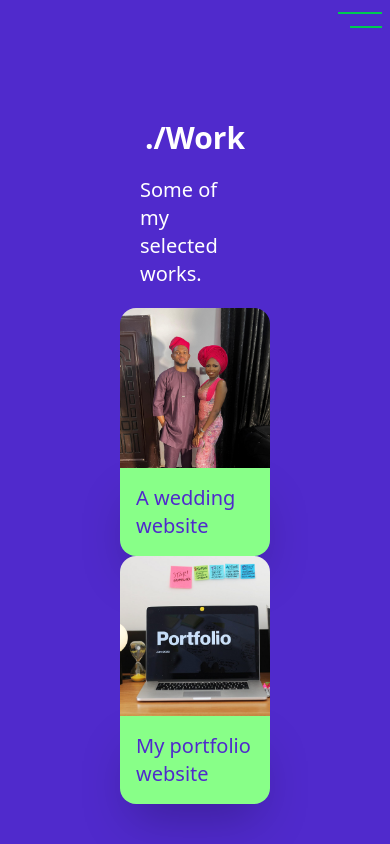
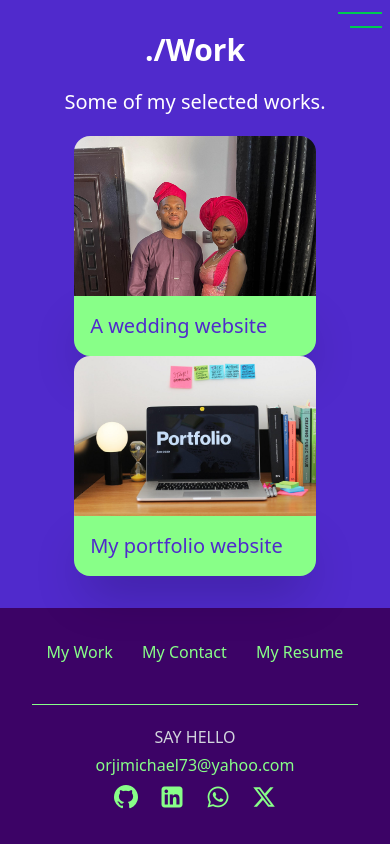
Before and after one commit to Xlence1624/MikeBen, a React (Vite) app: page /mywork in a window 390 px wide. Shown: the top 844 px of the page. Built offline with nearby package versions, Linux system fonts and the light colour scheme; a web font is replaced by a local one.

Commit message:
update
Signed-off-by: Xlence1624 <xlence1624@gmail.com>

```diff
--- a/src/components/Mywork.jsx
+++ b/src/components/Mywork.jsx
@@ -13,7 +13,7 @@ const Mywork = () => {
 
 
 
-      <div className='flex flex-col text-white items-center p-30 w-full h-full'>
+      <div className='flex flex-col text-white items-center p-8 md:p-30 w-full h-full'>
         <p className='text-3xl  font-bold'>./Work</p>
 <p className=' text-white text-xl p-5'>
   Some of my selected works.
```
